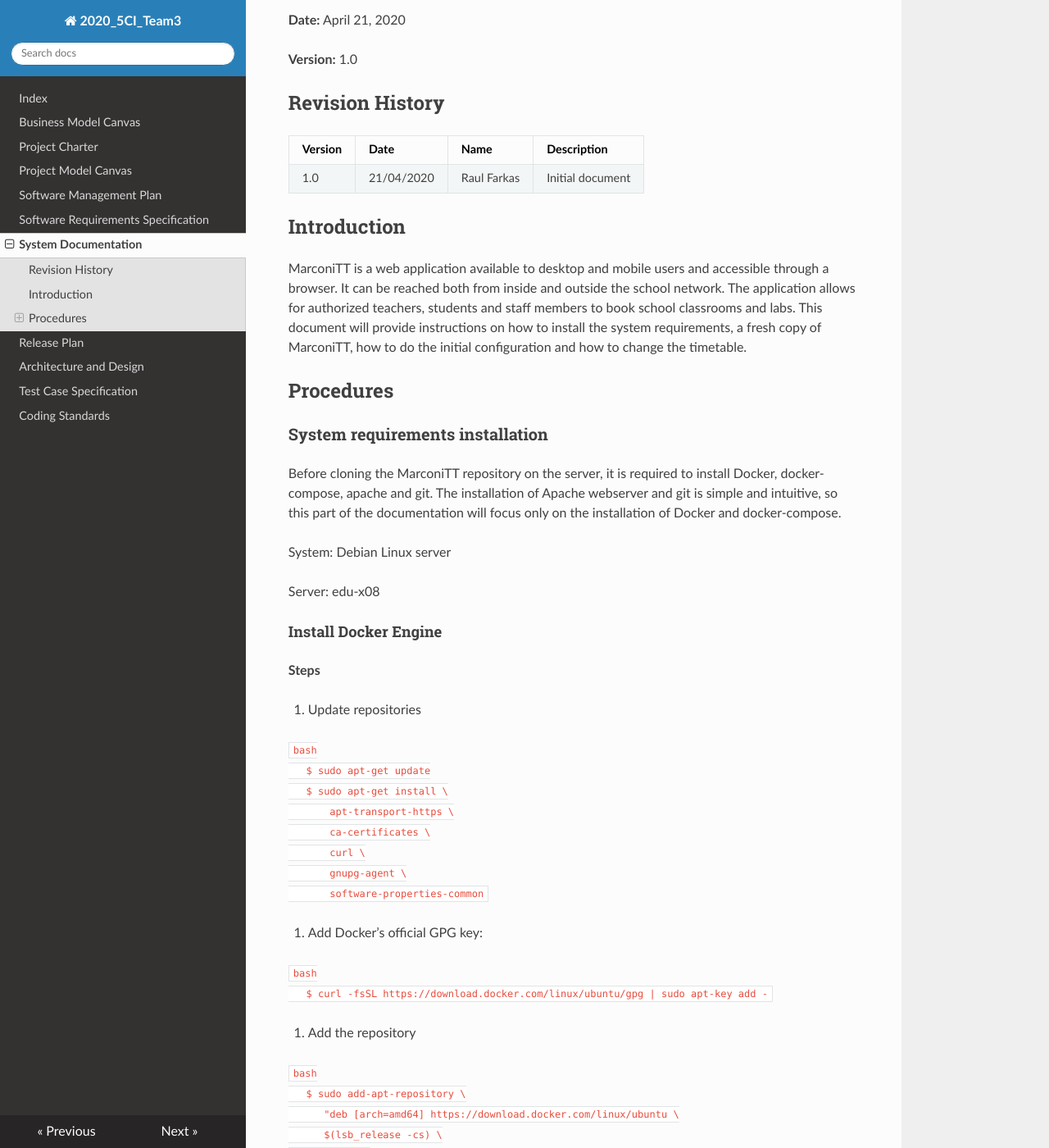
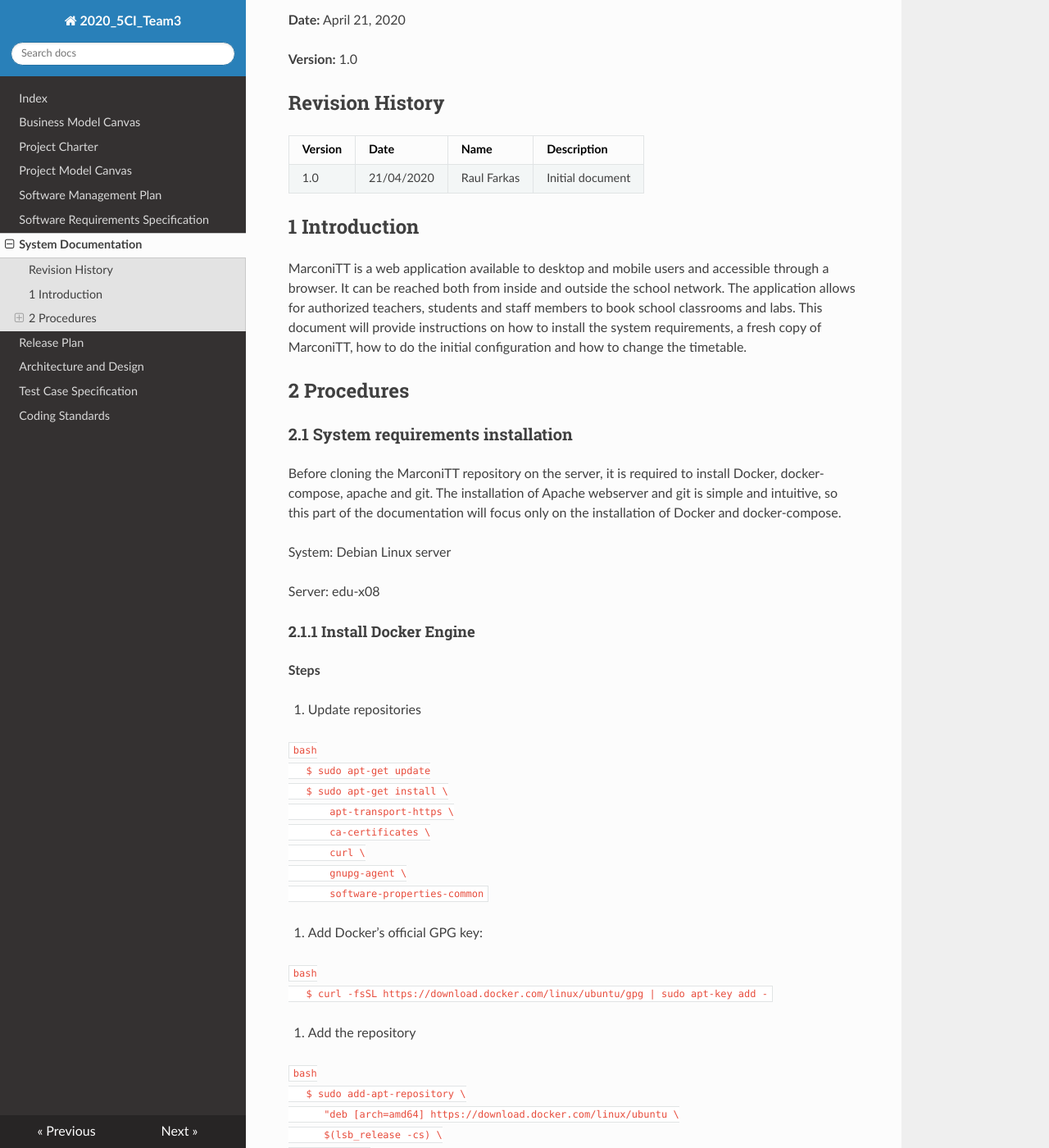
Before and after one commit to TrackyRaul/2020_5CI__team3_Farkas, an MkDocs documentation site: the page built from docs/system_documentation.md, in a window 1280 px wide and 1400 px high, scrolled down 195 px. Shown: the whole window at 82% size. Built offline with MkDocs 1.6.1, drawn with Linux system fonts in a browser that asks for light colours; nearby versions of some CDN libraries; some of the changed text lies outside the part shown.

Commit message:
Update system_documentation.md

````diff
--- a/docs/system_documentation.md
+++ b/docs/system_documentation.md
@@ -12,13 +12,13 @@
 | ------- | ---------- | ----------- | ---------------- |
 | 1.0     | 21/04/2020 | Raul Farkas | Initial document |
 
-## Introduction
+## 1 Introduction
 
 MarconiTT is a web application available to desktop and mobile users and accessible through a browser. It can be reached both from inside and outside the school network. The application allows for authorized teachers, students and staff members to book school classrooms and labs. This document will provide instructions on how to install the system requirements, a fresh copy of MarconiTT, how to do the initial configuration and how to change the timetable.
 
-## Procedures
+## 2 Procedures
 
-### System requirements installation
+### 2.1 System requirements installation
 
 Before cloning the MarconiTT repository on the server, it is required to install Docker, docker-compose, apache and git. The installation of Apache webserver and git is simple and intuitive, so this part of the documentation will focus only on the installation of Docker and docker-compose.
 
@@ -26,7 +26,7 @@ System: Debian Linux server
 
 Server: edu-x08
 
-#### Install Docker Engine
+#### 2.1.1 Install Docker Engine
 
 **Steps**
 
@@ -64,7 +64,7 @@ Server: edu-x08
     $ sudo apt-get install docker-ce docker-ce-cli containerd.io
    ```
 
-#### Install docker-compose
+#### 2.1.2 Install docker-compose
 
 **Steps**
 
@@ -88,7 +88,7 @@ Server: edu-x08
    #docker-compose version 1.23.1, build b02f1306
    ```
 
-### Development - MarconiTT installation and initial configuration
+### 2.2 Development - MarconiTT installation and initial configuration
 
 **Steps**
 
@@ -177,7 +177,7 @@ Server: edu-x08
 
     This will upload all the users that can login.
 
-### Production - MarconiTT installation and initial configuration
+### 2.3 Production - MarconiTT installation and initial configuration
 
 **Steps**
 
@@ -271,7 +271,7 @@ Server: edu-x08
 
     This will upload all the users that can login.
 
-### Development and Production - Timetable change procedure("cambia orario")
+### 2.3 Development and Production - Timetable change procedure("cambia orario")
 
 **Steps**
 
````
